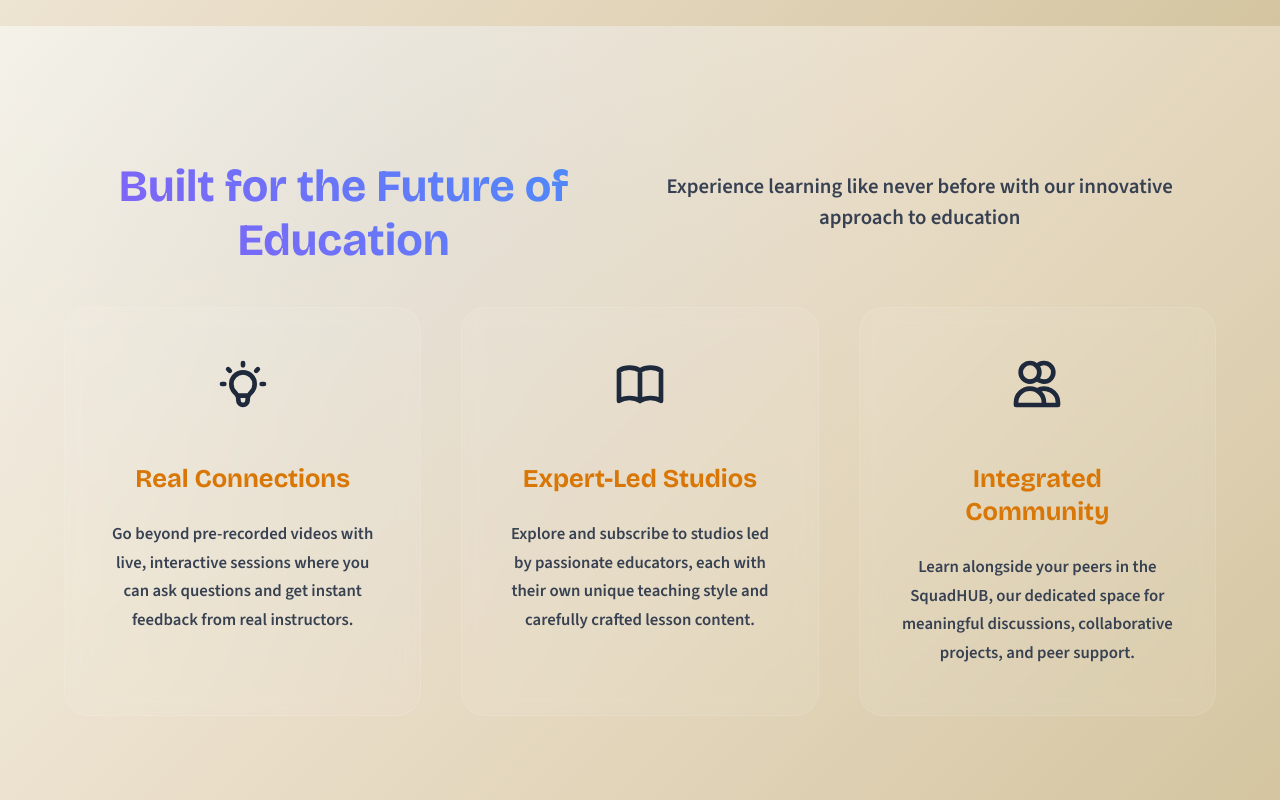
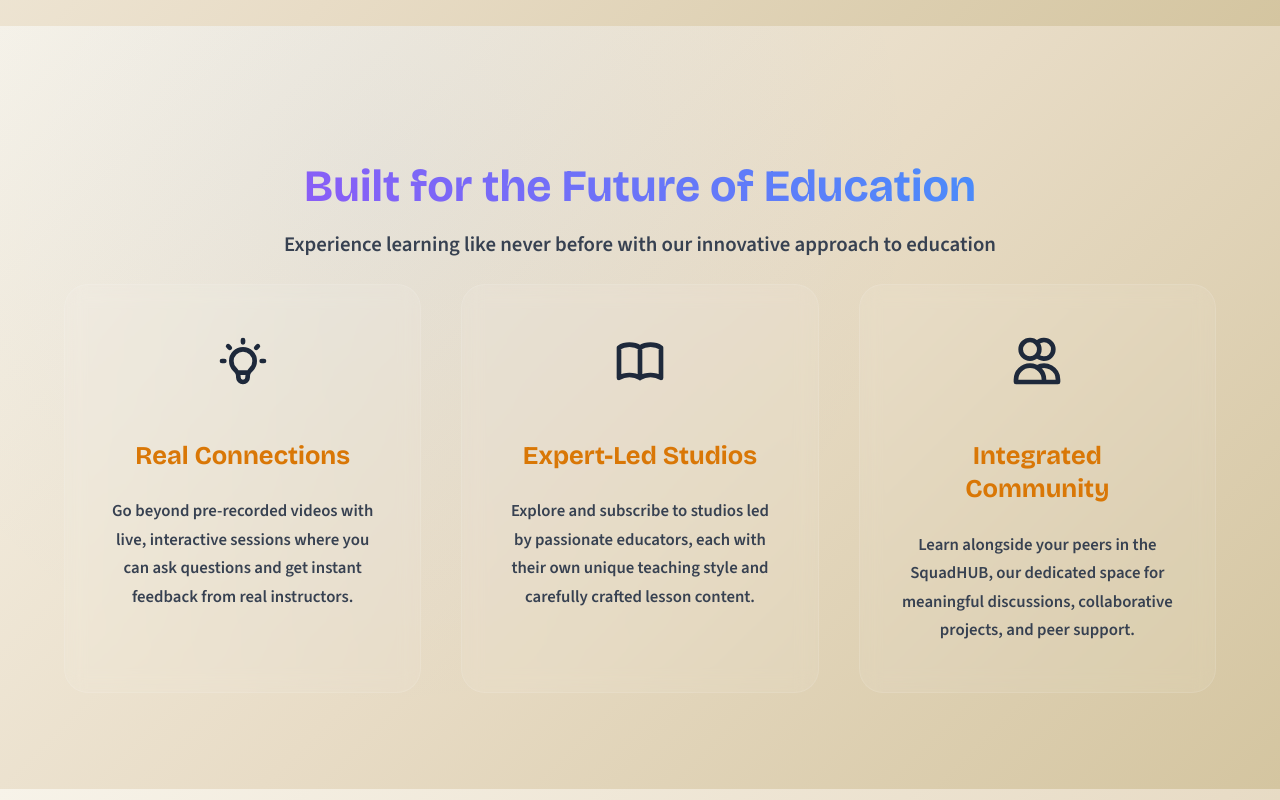
Before and after one commit to Khaled-J7/Study-Squad, a React (Vite) app in the folder frontend/: page / in a window 1280 px wide. Shown: the part 1620-2420 px from the top of the page. Built offline with nearby package versions, Linux system fonts and the light colour scheme; a web font is replaced by a local one.

Commit message:
CSS Bleeding fix

```diff
--- a/frontend/src/components/home/ForLearnersSection.css
+++ b/frontend/src/components/home/ForLearnersSection.css
@@ -37,7 +37,11 @@
 }
 
 .section-header {
-  margin-bottom: 4rem;
+  margin-bottom: 2rem;
+  display: flex;
+  flex-direction: column;
+  align-items: center; /* keeps them centered */
+  text-align: center;
 }
 
 .section-title {
```
